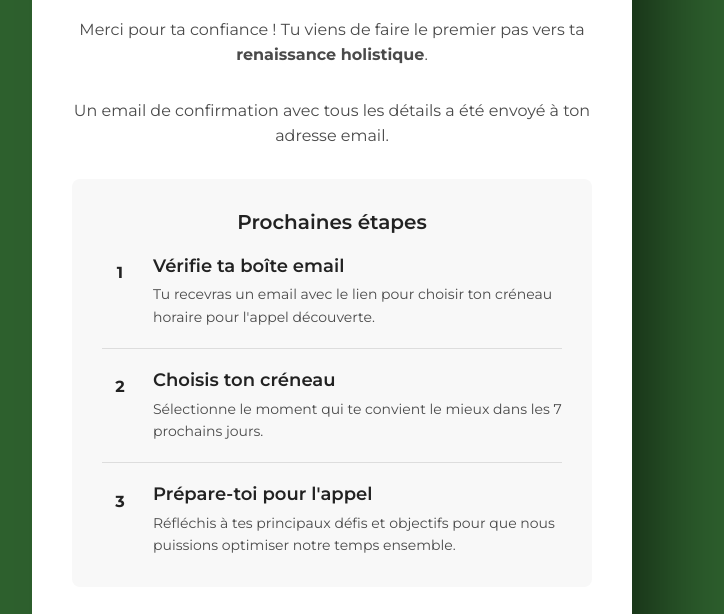
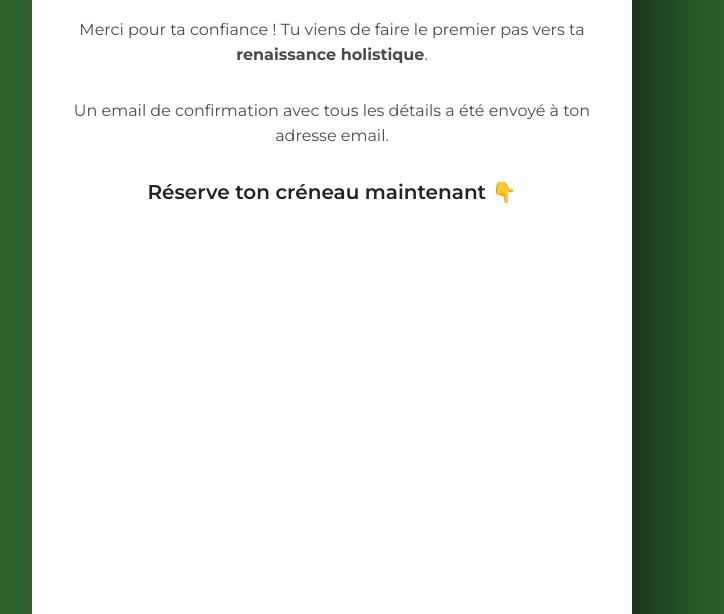
Before and after one commit to Remjohn/mamakasaku-funnel, a plain HTML site: page success.html in a window 1280 px wide. Shown: the part 330-944 px from the top of the page, without its empty margins (308-1032 px from the left). Drawn offline with Linux system fonts and the light colour scheme; a script that the page names is missing.

Commit message:
Embed Calendly widget on success page

```diff
--- a/success.html
+++ b/success.html
@@ -175,35 +175,16 @@
                 Un email de confirmation avec tous les détails a été envoyé à ton adresse email.
             </p>
 
-            <!-- Next Steps -->
-            <div class="next-steps">
-                <h3>Prochaines étapes</h3>
+            <!-- Calendly Booking Widget -->
+            <div class="next-steps" style="padding: 0; background: transparent; box-shadow: none;">
+                <h3 style="margin-bottom: 20px; color: var(--primary-gold);">Réserve ton créneau maintenant 👇</h3>
 
-                <div class="next-steps__item">
-                    <div class="next-steps__number">1</div>
-                    <div class="next-steps__content">
-                        <h4>Vérifie ta boîte email</h4>
-                        <p>Tu recevras un email avec le lien pour choisir ton créneau horaire pour l'appel découverte.
-                        </p>
-                    </div>
-                </div>
-
-                <div class="next-steps__item">
-                    <div class="next-steps__number">2</div>
-                    <div class="next-steps__content">
-                        <h4>Choisis ton créneau</h4>
-                        <p>Sélectionne le moment qui te convient le mieux dans les 7 prochains jours.</p>
-                    </div>
-                </div>
-
-                <div class="next-steps__item">
-                    <div class="next-steps__number">3</div>
-                    <div class="next-steps__content">
-                        <h4>Prépare-toi pour l'appel</h4>
-                        <p>Réfléchis à tes principaux défis et objectifs pour que nous puissions optimiser notre temps
-                            ensemble.</p>
-                    </div>
-                </div>
+                <!-- Début de widget en ligne Calendly -->
+                <div class="calendly-inline-widget" data-url="https://calendly.com/contact-adelekasaku/30min"
+                    style="min-width:320px;height:700px;"></div>
+                <script type="text/javascript" src="https://assets.calendly.com/assets/external/widget.js"
+                    async></script>
+                <!-- Fin de widget en ligne Calendly -->
             </div>
 
             <div style="margin-top: 30px;">
```
